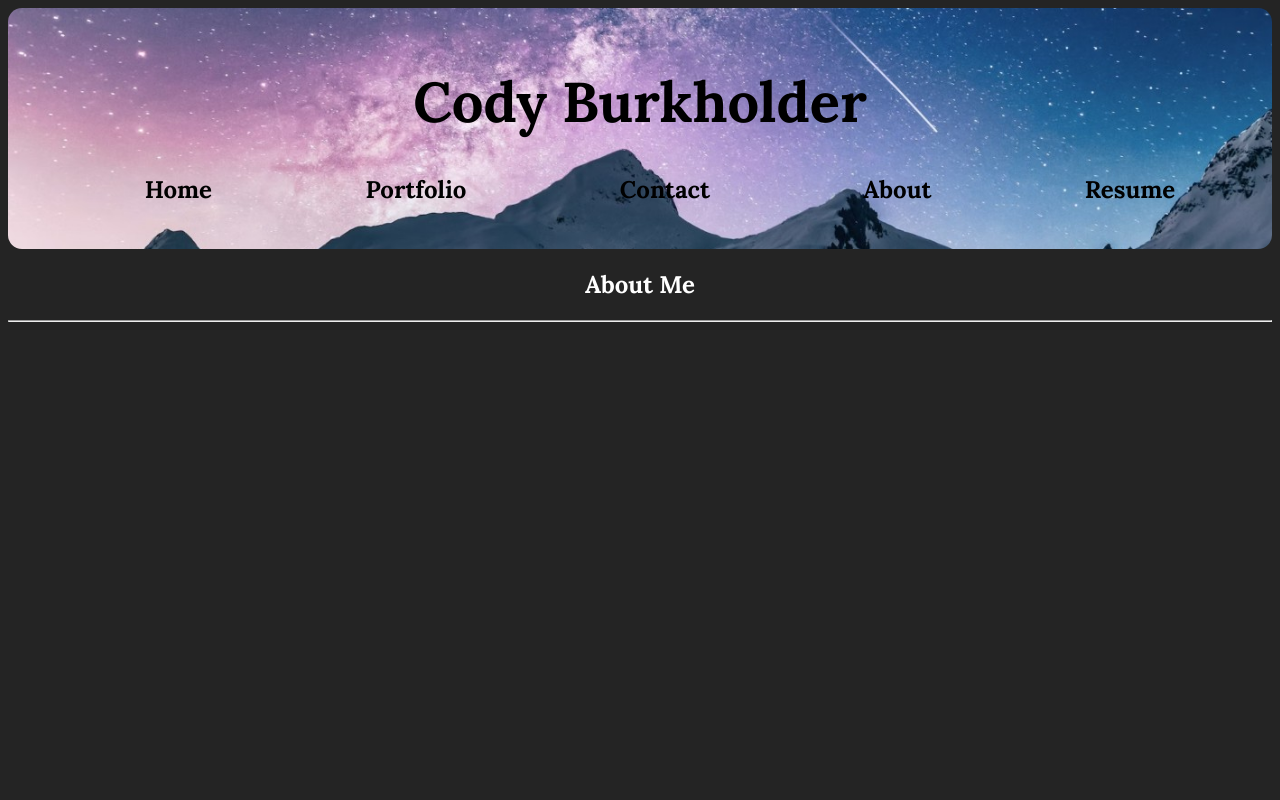
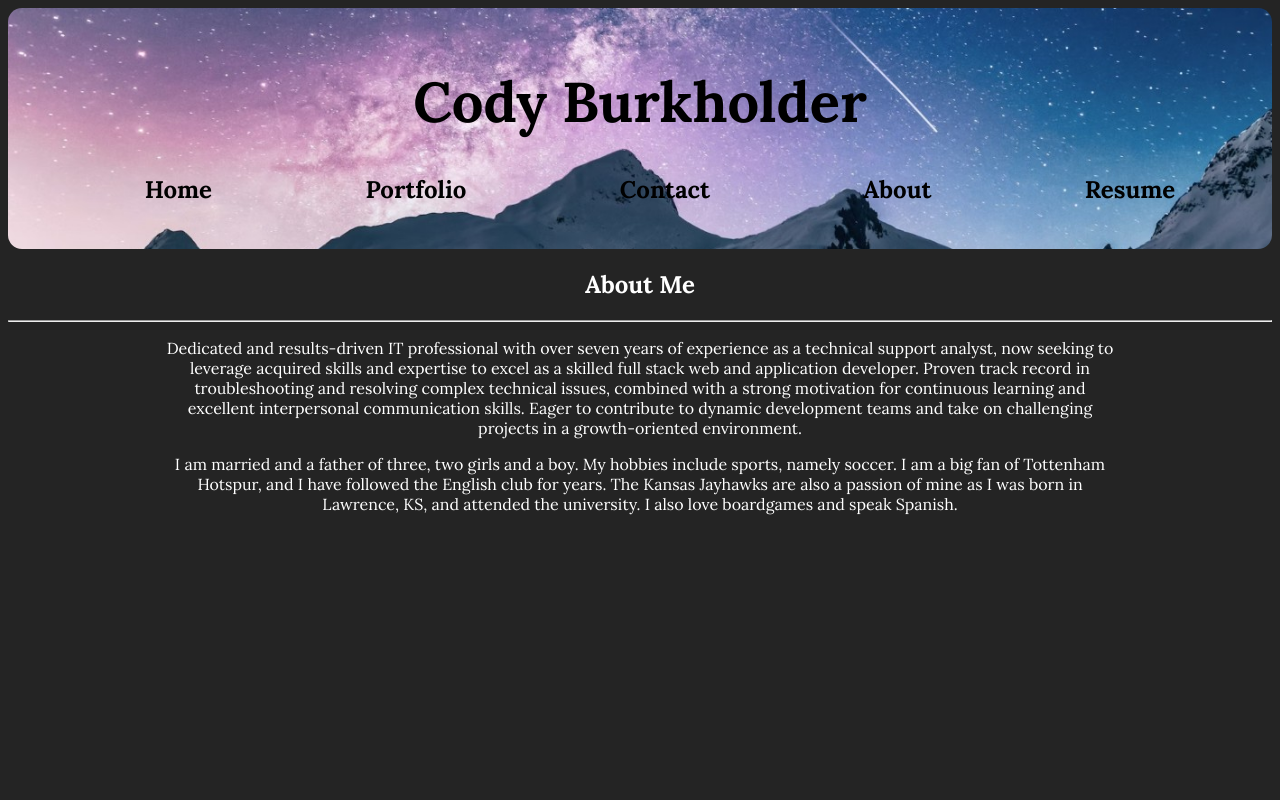
Before and after one commit to chilejay7/React-Portfolio, a React (Vite) app: page / in a window 1280 px wide. Shown: the top 800 px of the page. Built offline with nearby package versions, Linux system fonts and the light colour scheme.

Commit message:
content added to about section

```diff
--- /dev/null
+++ b/src/pages/About.css
@@ -0,0 +1,6 @@
+.about {
+    width: 75%;
+    margin: 0 auto;
+    text-align: center;
+    color: white;
+}
--- a/src/pages/AboutPage.jsx
+++ b/src/pages/AboutPage.jsx
@@ -1,8 +1,29 @@
+import './About.css';
+
 function AboutPage() {
     return (
         <>
-        <h2 className="title">About Me</h2>
-        <hr></hr>
+            <h2 className="title">About Me</h2>
+            <hr></hr>
+
+            <section className="about">
+
+                <p>
+                    Dedicated and results-driven IT professional with over seven years of experience as a technical support analyst,
+                    now seeking to leverage acquired skills and expertise to excel as a skilled full stack web and application developer.
+                    Proven track record in troubleshooting and resolving complex technical issues, combined with a strong motivation for
+                    continuous learning and excellent interpersonal communication skills. Eager to contribute to dynamic development
+                    teams and take on challenging projects in a growth-oriented environment.
+                </p>
+
+                <p>
+                    I am married and a father of three, two girls and a boy. My hobbies include sports, namely soccer. I am
+                    a big fan of Tottenham Hotspur, and I have followed the English club for years. The Kansas Jayhawks are
+                    also a passion of mine as I was born in Lawrence, KS, and attended the university. I also love
+                    boardgames and speak Spanish.
+                </p>
+
+            </section>
         </>
     )
 }
```
